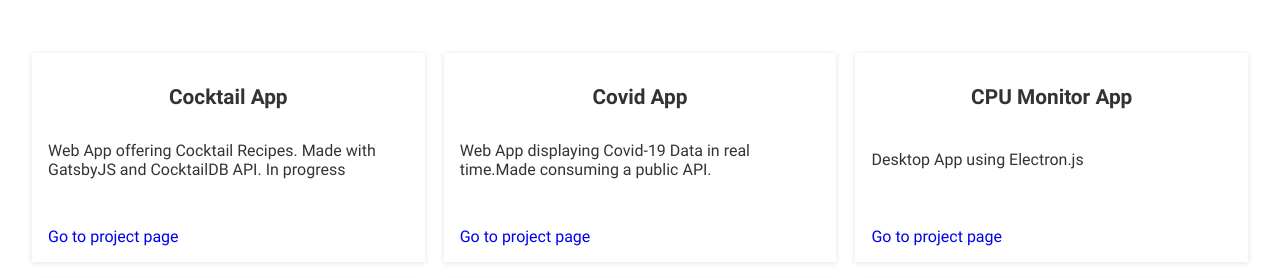
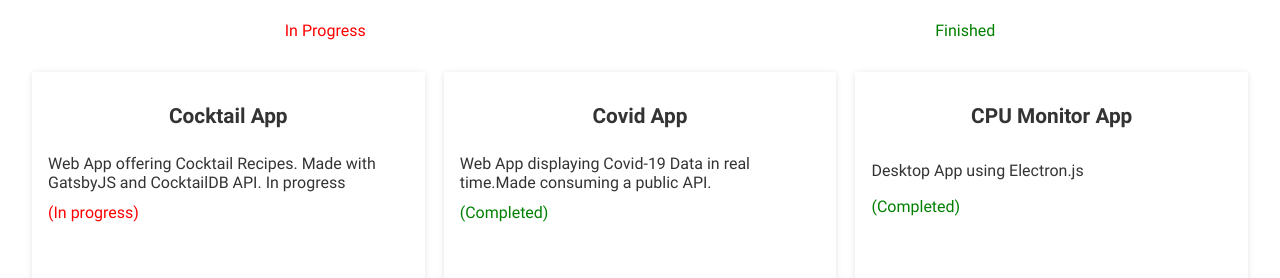
Before and after one commit to spiropoulos94/MyPortfolio, a Gatsby site: page / in a window 1280 px wide. Shown: the part 630-908 px from the top of the page. Built offline with nearby package versions, Linux system fonts and the light colour scheme; Gatsby itself is replaced by a stand-in of ours.

Commit message:
added in progress/ completed indicators

```diff
--- a/src/components/landing/Projects/index.jsx
+++ b/src/components/landing/Projects/index.jsx
@@ -16,6 +16,7 @@ export const Projects = () => {
               title
               description
               link
+              status
             }
           }
         }
@@ -28,13 +29,23 @@ export const Projects = () => {
   return (
     <div>
       <h1 style={{ textAlign: 'center' }}>Projects</h1>
+      <div style={{ textAlign: 'center', display: 'flex', justifyContent: 'space-around' }}>
+        <span style={{ color: 'red' }}>In Progress</span>
+        <span style={{ color: 'green' }}>Finished</span>
+      </div>
       <Wrapper id="projects">
         <Grid>
           {projectsNodeArray.map(({ node }) => (
             <Item key={uuidv4()}>
               <Card>
                 <Title>{node.frontmatter.title}</Title>
+
                 <Description>{node.frontmatter.description}</Description>
+                {node.frontmatter.status === 'finished' ? (
+                  <p style={{ fontSize: '1.001em', color: 'green' }}>(Completed)</p>
+                ) : (
+                  <p style={{ fontSize: '1.001em', color: 'red' }}>(In progress)</p>
+                )}
                 <Link>
                   <a href={node.frontmatter.link} target="_blank">
                     Go to project page
--- a/src/project_blurbs/cocktail_app.md
+++ b/src/project_blurbs/cocktail_app.md
@@ -2,4 +2,5 @@
 title: "Cocktail App"
 description : "Web App offering Cocktail Recipes. Made with GatsbyJS and CocktailDB API. In progress"
 link : "https://gatsbycocktailapp.netlify.app/"
+status : "unfinished"
 ---
--- a/src/project_blurbs/covid_app.md
+++ b/src/project_blurbs/covid_app.md
@@ -2,4 +2,5 @@
 title: "Covid App"
 description : "Web App displaying Covid-19 Data in real time.Made consuming a public API."
 link : "https://covid-data-summary.netlify.app/"
+status : "finished"
 ---
--- a/src/project_blurbs/desktop_app_electron.md
+++ b/src/project_blurbs/desktop_app_electron.md
@@ -2,4 +2,5 @@
 title: "CPU Monitor App"
 description : "Desktop App using Electron.js"
 link : "https://drive.google.com/file/d/1jzygWEHjl5x34cAZh7tEl1qSa5Uuu4W4/view?fbclid=IwAR2DJpF1iUOwUpJtkpUOH2ZHBflFooWfxr2J1ywFSwGsDESq4svIDgFFujs  "
+status : "finished"
 ---
--- a/src/project_blurbs/frodid_app.md
+++ b/src/project_blurbs/frodid_app.md
@@ -2,4 +2,5 @@
 title: "FrodidApp"
 description : "Contributor(Front End Development using React JS.)"
 link : "https://github.com/SocialHackerCreteClass/FrodidApp-FrontEnd"
+status : "unfinished"
 ---
--- a/src/project_blurbs/gatsby_blog.md
+++ b/src/project_blurbs/gatsby_blog.md
@@ -2,4 +2,5 @@
 title: "Gatsby Blog"
 description : "Using Gatsby JS to build a sample blog site."
 link : "https://nikos-first-gatsby-blog.netlify.app/"
+status : "finished"
 ---
--- a/src/project_blurbs/hack_your_weather.md
+++ b/src/project_blurbs/hack_your_weather.md
@@ -2,4 +2,5 @@
 title: "Weather App"
 description : "Mini weather app made with React JS. Implementation of recharts library to properly display weather forecast."
 link : "https://hack-your-weather-nikos.netlify.app/"
+status : "finished"
 ---
--- a/src/project_blurbs/random_quotes_generator.md
+++ b/src/project_blurbs/random_quotes_generator.md
@@ -2,4 +2,5 @@
 title: "Random Quotes Generator"
 description : "A simple Random Quote Generator. "
 link : "https://randomquotesnikossp.netlify.app/"
+status : "finished"
 ---
--- a/src/project_blurbs/wordpress_site.md
+++ b/src/project_blurbs/wordpress_site.md
@@ -3,4 +3,5 @@ title: "Wordpress Website"
 description : "Website for a Civil Engineer Office using Wordpress.In progress."
 link : "
 https://www.texnikografeiopetrakis.gr/"
+status : "unfinished"
 ---
```
